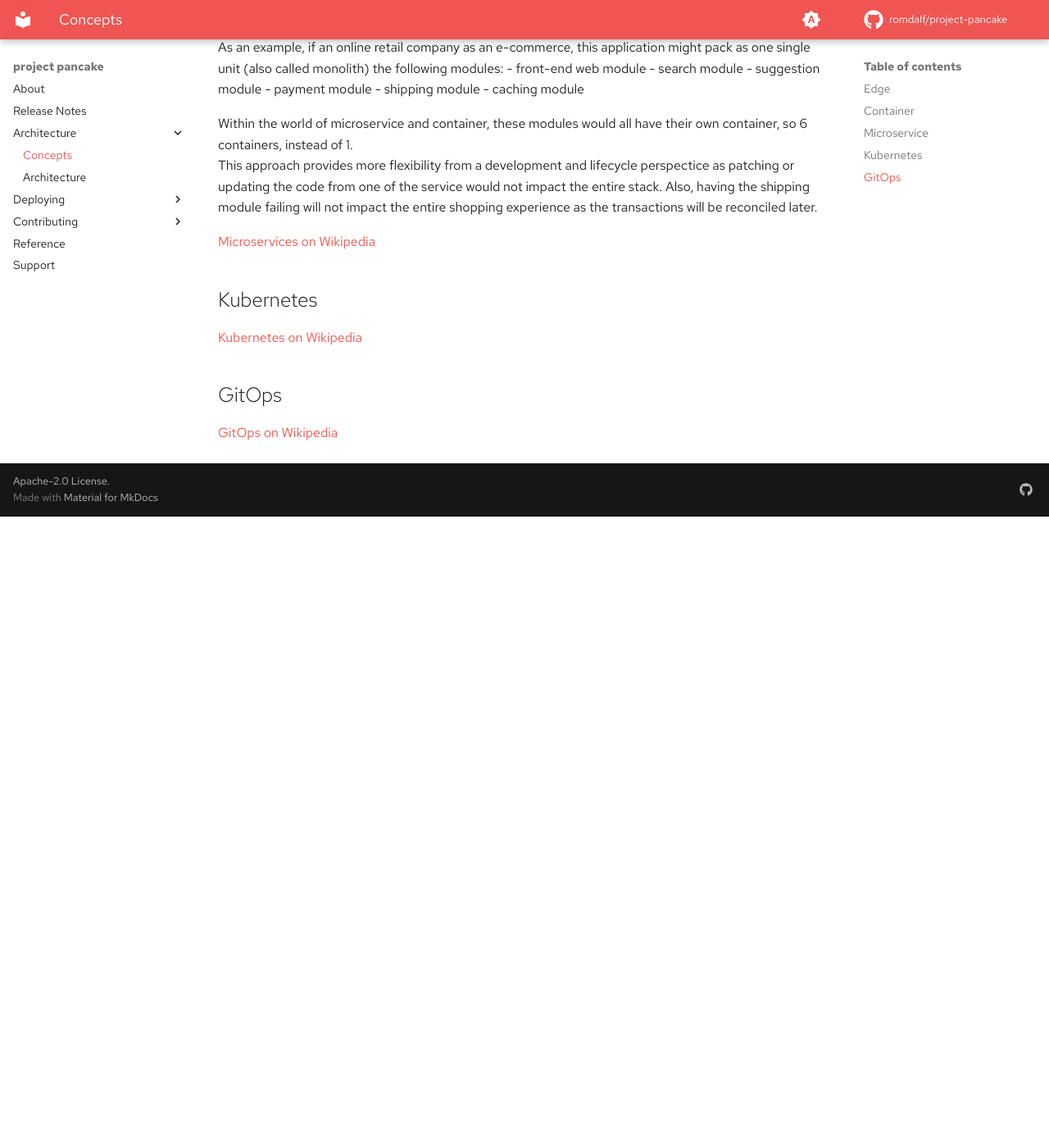
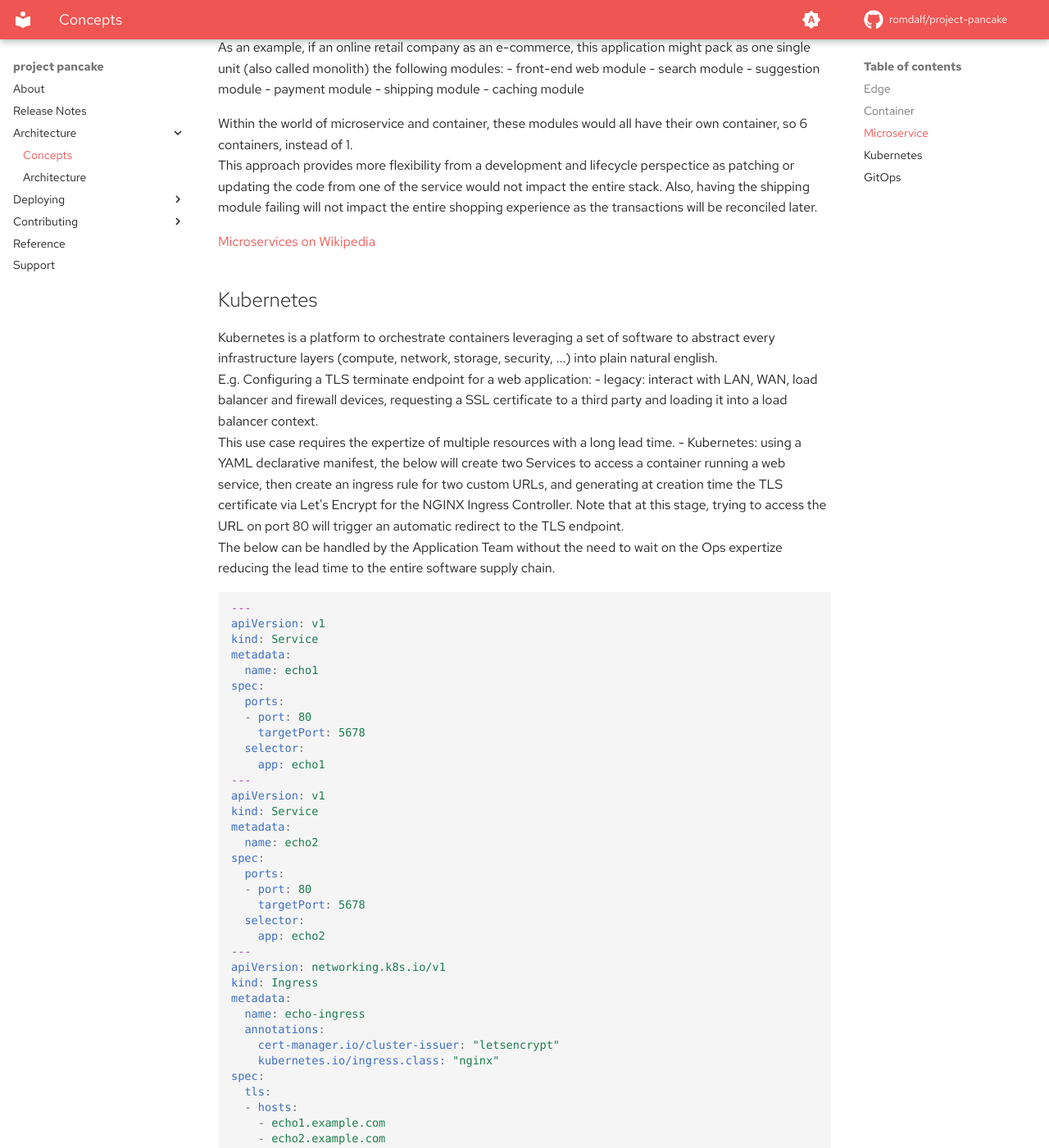
Before and after one commit to beezy-cloud/project-pancake, an MkDocs documentation site: the page built from docs/concepts.md, in a window 1280 px wide and 1400 px high, scrolled down 1188 px. Shown: the whole window at 82% size. Built offline with MkDocs 1.6.1 and Material for MkDocs 9.7.7, drawn with Linux system fonts in a browser that asks for light colours; some web fonts are replaced; comment, search, counter and statistics services are not loaded; before the commit the page ends 1818 px from its top, so only the background shows below that; some of the changed text lies outside the part shown.

Commit message:
update doc

````diff
--- a/docs/concepts.md
+++ b/docs/concepts.md
@@ -42,6 +42,72 @@
 [Microservices on Wikipedia](https://en.wikipedia.org/wiki/Microservices)
 
 ## Kubernetes
+Kubernetes is a platform to orchestrate containers leveraging a set of software to abstract every infrastructure layers (compute, network, storage, security, ...) into plain natural english.
+E.g. Configuring a TLS terminate endpoint for a web application:
+- legacy: interact with LAN, WAN, load balancer and firewall devices, requesting a SSL certificate to a third party and loading it into a load balancer context.
+This use case requires the expertize of multiple resources with a long lead time.
+- Kubernetes: using a YAML declarative manifest, the below will create two Services to access a container running a web service, then create an ingress rule for two custom URLs, and generating at creation time the TLS certificate via Let's Encrypt for the NGINX Ingress Controller. Note that at this stage, trying to access the URL on port 80 will trigger an automatic redirect to the TLS endpoint.
+The below can be handled by the Application Team without the need to wait on the Ops expertize reducing the lead time to the entire software supply chain.
+
+```YAML
+---
+apiVersion: v1
+kind: Service
+metadata:
+  name: echo1
+spec:
+  ports:
+  - port: 80
+    targetPort: 5678
+  selector:
+    app: echo1
+---
+apiVersion: v1
+kind: Service
+metadata:
+  name: echo2
+spec:
+  ports:
+  - port: 80
+    targetPort: 5678
+  selector:
+    app: echo2
+---
+apiVersion: networking.k8s.io/v1
+kind: Ingress
+metadata:
+  name: echo-ingress
+  annotations:
+    cert-manager.io/cluster-issuer: "letsencrypt"
+    kubernetes.io/ingress.class: "nginx"
+spec:
+  tls:
+  - hosts:
+    - echo1.example.com
+    - echo2.example.com
+    secretName: echo-tls
+  rules:
+    - host: echo1.example.com
+      http:
+        paths:
+          - pathType: Prefix
+            path: "/"
+            backend:
+              service:
+                name: echo1
+                port:
+                  number: 80
+    - host: echo2.example.com
+      http:
+        paths:
+          - pathType: Prefix
+            path: "/"
+            backend:
+              service:
+                name: echo2
+                port:
+                  number: 80
+```
 
 
 [Kubernetes on Wikipedia](https://en.wikipedia.org/wiki/Kubernetes)
````
